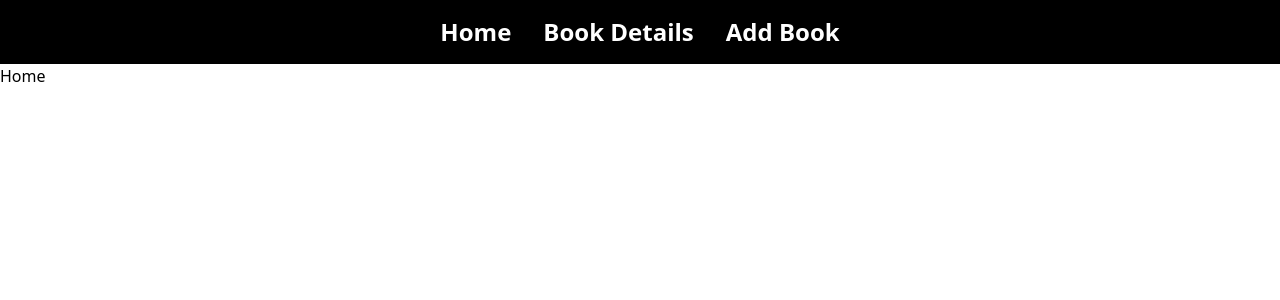
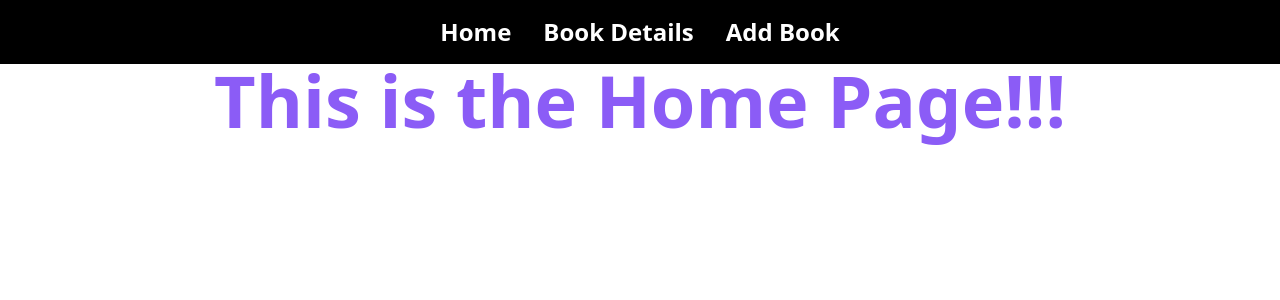
Before and after one commit to Ujjal-ENG/start-learn-redux, a React (Create React App) app: page / in a window 1280 px wide. Shown: the top 300 px of the page. Built offline with nearby package versions, Linux system fonts and the light colour scheme.

Commit message:
done the redux part

```diff
--- a/src/CRUP-APP/pages/Home.js
+++ b/src/CRUP-APP/pages/Home.js
@@ -1,7 +1,12 @@
 import React from 'react';
 
 const Home = () => {
-    return <div>Home</div>;
+    return (
+        <div>
+            {' '}
+            <h1 className="text-7xl text-violet-500 font-bold text-center">This is the Home Page!!!</h1>
+        </div>
+    );
 };
 
 export default Home;
```
